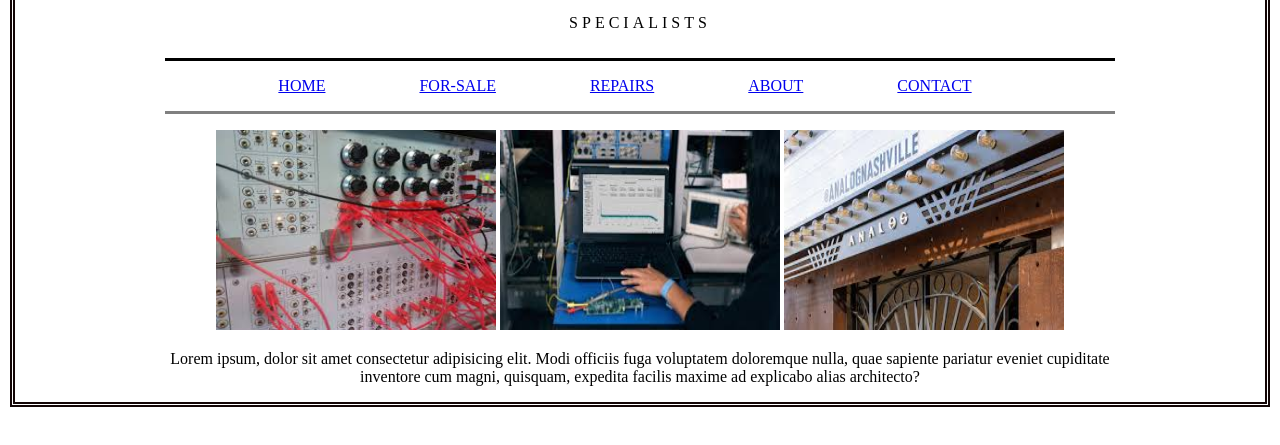
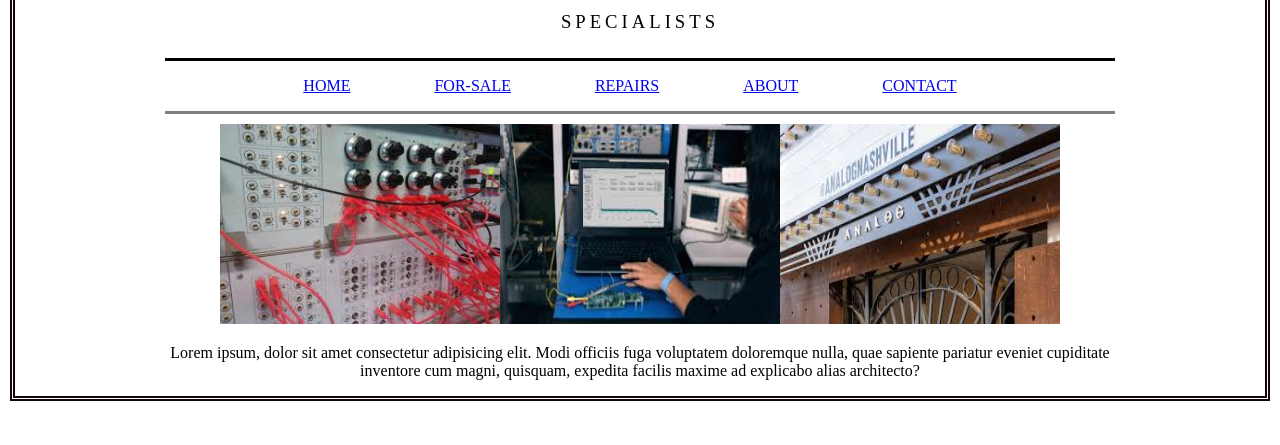
Before and after one commit to shahidali92/Css-Assignment-1.3, a plain HTML site: page index.html in a window 1280 px wide. Shown: the part 111-556 px from the top of the page. Drawn offline with Linux system fonts and the light colour scheme.

Commit message:
Css.Assignment.1.3

```diff
--- a/index.html
+++ b/index.html
@@ -125,8 +125,7 @@
             <li> <a href="contact.html">CONTACT</a></li>
         </ul>
     </header>
-
-<p><img src="./image/images.jfif" alt="" width="280px" height="200px"> <img src="./image/images (2).jfif" alt="" width="280px" height="200px"> <img src="./image/images (5).jfif" alt="" width="280px" height="200px"></p>
+<img src="./image/images.jfif" alt="" width="280px" height="200px"><img src="./image/images (2).jfif" alt="" width="280px" height="200px"><img src="./image/images (5).jfif" alt="" width="280px" height="200px">
 
 
     <p>Lorem ipsum, dolor sit amet consectetur adipisicing elit. Modi officiis fuga voluptatem doloremque nulla, quae sapiente pariatur eveniet cupiditate inventore cum magni, quisquam, expedita facilis maxime ad explicabo alias architecto?</p>
--- a/style.css
+++ b/style.css
@@ -50,9 +50,10 @@ H1{
 
 }
 .SPECIALISTS{
-    font-size: 12pt;
+    font-size: 14pt;
     letter-spacing: 4px;
     font-weight: normal;
+    line-height: 25px;
 
 }
 .ANALOG{
@@ -63,8 +64,8 @@ H1{
 
 li{
     display: inline-block;
-    margin-right: 90px;
-    word-spacing:50px;
+    margin-right: 80px;
+    /* word-spacing:30px; */
     text-align:right;
 
 }
@@ -74,6 +75,7 @@ header{
     border-right: none;
     border-bottom: 3px solid grey;
     text-align: center;
+    margin-bottom: 10px;
 }
 li:hover{
     color: red;
```
